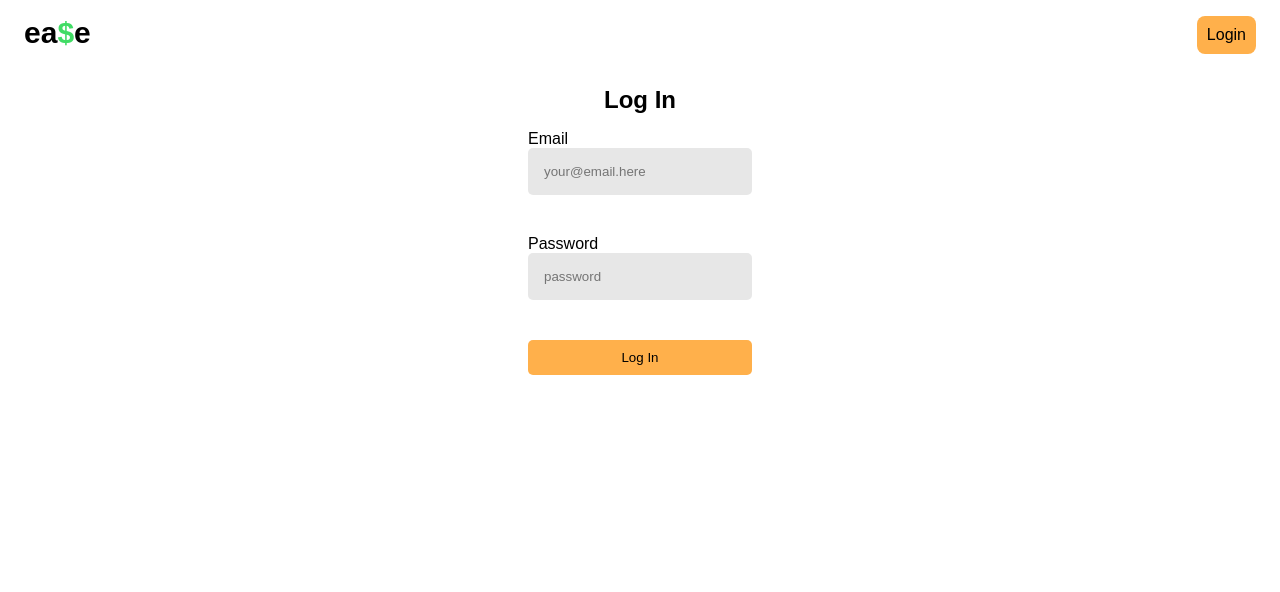
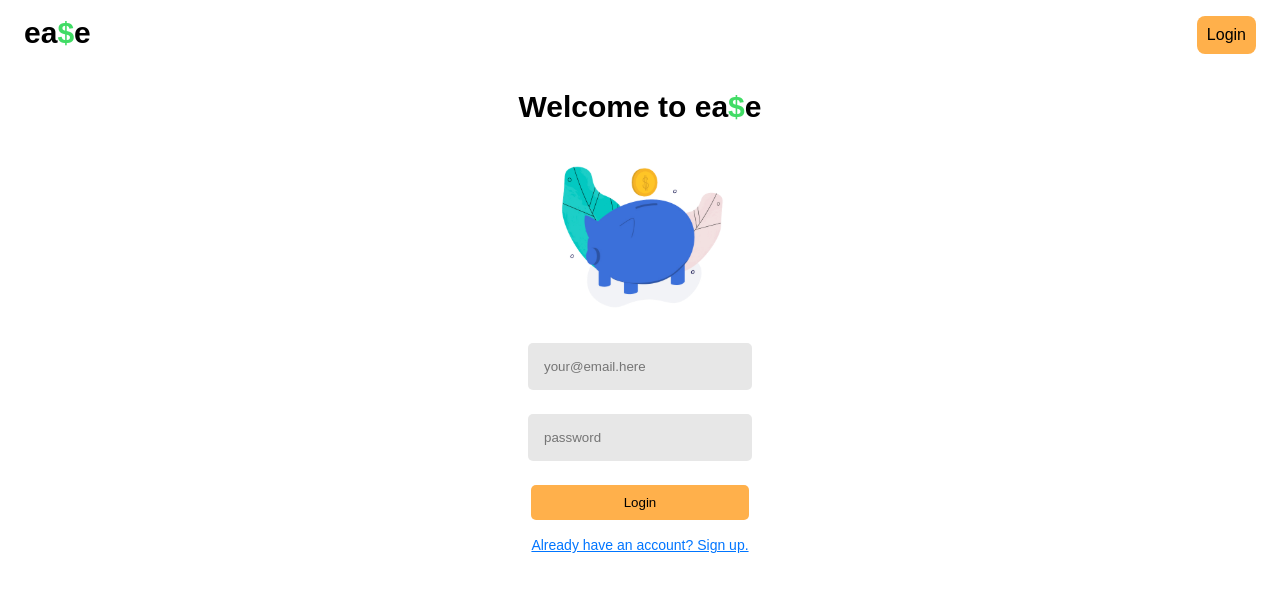
Before and after one commit to Hackathon-2-15-22/frontend, a React (Create React App) app: page /login in a window 1280 px wide. Shown: the top 592 px of the page. Built offline with nearby package versions, Linux system fonts and the light colour scheme; a web font is replaced by a local one.

Commit message:
signup login back up to speed

```diff
--- a/src/App.scss
+++ b/src/App.scss
@@ -69,7 +69,7 @@ button {
     border: 0px;
     &.b1 {padding: 0.625rem 3.25rem;}
     &.b2 {padding: 0.625rem;}
-    &.submit {width: 14.0325rem;}
+    &.submit {width: 13.675rem;}
 }
 
 span {
@@ -88,7 +88,6 @@ span {
 // NAVBAR
 /////////////////////////////////////////////
 .logo {
-    margin-left: 0.5rem;
     font-size: 1.875rem;
     font-weight: 800;
 }
@@ -96,6 +95,7 @@ span {
 .nav {
     @include row;
     * {padding: 1vh;}
+    .logo {margin-left: 0.5rem;}
 }
 
 .login {
@@ -135,11 +135,10 @@ span {
 
 .form {
     @include column;
-    // flex-wrap: nowrap;
     .field {
         display: flex;
         flex-flow: column;
-        margin-bottom: 5vh;
+        margin-bottom: 3vh;
         input {
             background: $light-grey;
             border: 0px;
--- a/src/components/LoginForm/LoginForm.js
+++ b/src/components/LoginForm/LoginForm.js
@@ -32,9 +32,6 @@ const LoginForm = (props) => {
       className="form"
     >
       <div className="field">
-        <label htmlFor="email" className="">
-          Email
-        </label>
         <input
           type="text"
           autoComplete="off"
@@ -46,9 +43,6 @@ const LoginForm = (props) => {
         />
       </div>
       <div className="field">
-        <label htmlFor="password" className="">
-          Password
-        </label>
         <input
           type="password"
           autoComplete="off"
@@ -60,7 +54,12 @@ const LoginForm = (props) => {
         />
       </div>
       <div>
-        <button className="b1 submit">Log In</button>
+        <button className="b1 submit">Login</button>
+        <p className="text-center">
+          <a className="linked" href="/signup">
+            Already have an account? Sign up.
+          </a>
+        </p>
       </div>
     </form>
   );
--- a/src/components/SignupForm/SignupForm.js
+++ b/src/components/SignupForm/SignupForm.js
@@ -43,9 +43,6 @@ const SignupForm = (props) => {
       className="form"
     >
       <div className="field">
-        <label htmlFor="name">
-          Name
-        </label>
         <input
           placeholder="name"
           type="text"
@@ -57,9 +54,6 @@ const SignupForm = (props) => {
         />
       </div>
       <div className="field">
-        <label htmlFor="email">
-          Email
-        </label>
         <input
           placeholder="your@email.com"
           type="text"
@@ -71,9 +65,6 @@ const SignupForm = (props) => {
         />
       </div>
       <div className="field">
-        <label htmlFor="password">
-          Password
-        </label>
         <input
           placeholder="password"
           type="password"
@@ -85,9 +76,6 @@ const SignupForm = (props) => {
         />
       </div>
       <div className="field">
-        <label htmlFor="confirm">
-          Confirm Password
-        </label>
         <input
           placeholder="confirm password"
           type="password"
--- a/src/pages/Landing/Landing.js
+++ b/src/pages/Landing/Landing.js
@@ -17,17 +17,17 @@ const Landing = props => {
       </div>
       <div className="landing">
         <div className="block">
-          <img src={landing1} />
+          <img src={landing1} alt='notepad'/>
           <h2>Track</h2>
           <p>Keep track of your expenses using our built-in budgeting feature and see where you can adjust spending patterns.</p>
         </div>
         <div className="block">
-          <img src={landing2} />
+          <img src={landing2} alt='target'/>
           <h2>Set Goals</h2>
           <p>Whether you're working towards a new gaming system, a vacation, or paying off credit card debt, writing down your goals will help keep you motivated.</p>
         </div>
         <div className="block">
-          <img src={landing3} />
+          <img src={landing3} alt='piggybank'/>
           <h2>Save</h2>
           <p>Nearly 40% of adults have less than $1,000 saved for financial emergencies. Create a safety net to prepare for unexpected expenses.</p>
         </div>
--- a/src/pages/Login/Login.js
+++ b/src/pages/Login/Login.js
@@ -1,6 +1,7 @@
 import { useState } from 'react';
 import LoginForm from '../../components/LoginForm/LoginForm';
 import LandingNavbar from '../../components/LandingNavbar/LandingNavbar';
+import signup from '../../images/signup.svg';
 
 const LoginPage = (props) => {
   const [message, setMessage] = useState([""]);
@@ -12,8 +13,9 @@ const LoginPage = (props) => {
   return (
     <>
       <LandingNavbar/>
-      <main>
-        <h1 className="text-center">Log In</h1>
+      <main className='column'>
+        <h1 className='logo'>Welcome to ea<span>$</span>e</h1>
+        <img src={signup} alt="ease logo"/>
         <p>{message}</p>
         <LoginForm
           handleSignupOrLogin={props.handleSignupOrLogin}
```
Also changed, not shown: src/images/welcome.svg (added), 1 other file (tests, documents, lock files or other folders).
